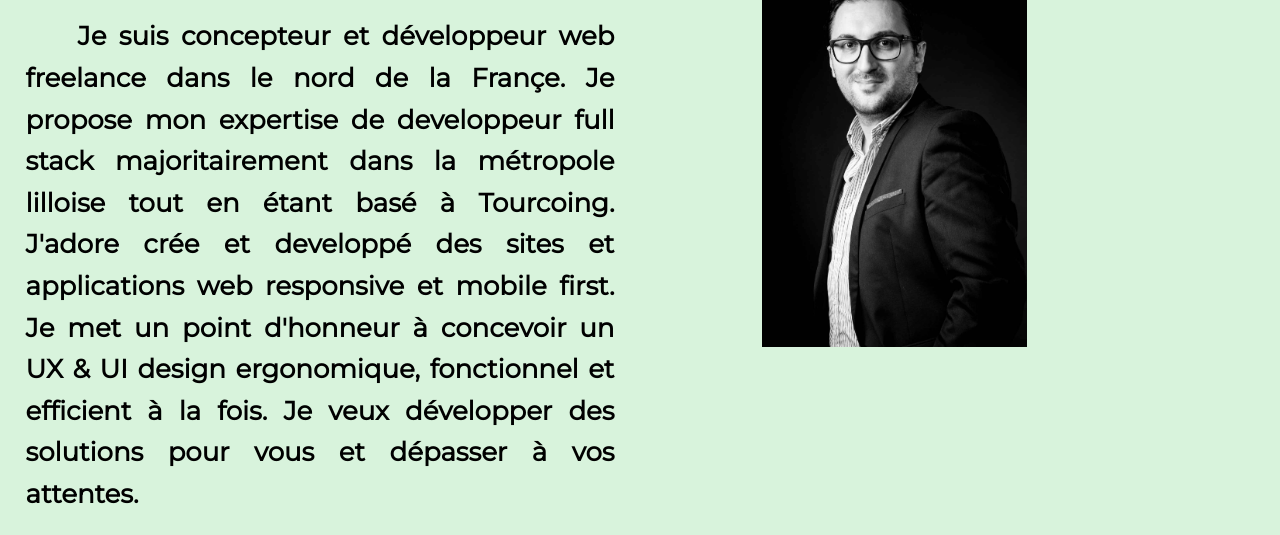
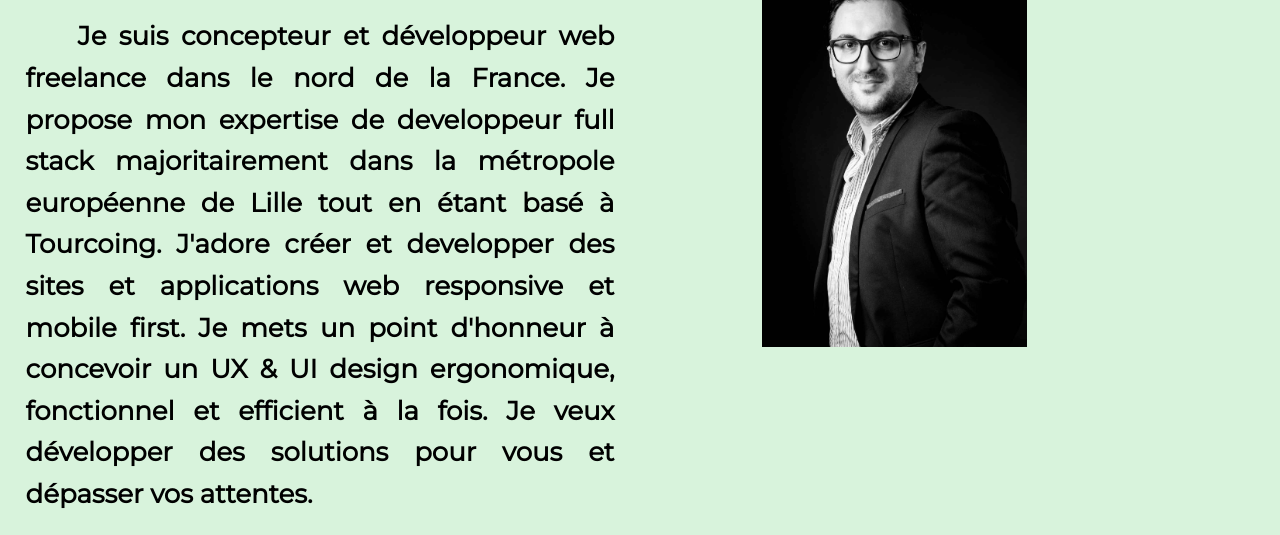
Before and after one commit to arcas59/SiteAdrien, a plain HTML site: page index.html in a window 1280 px wide. Shown: the part 265-800 px from the top of the page. Drawn offline with nearby package versions, Linux system fonts and the light colour scheme.

Commit message:
Modification paragraphe à propos

```diff
--- a/index.html
+++ b/index.html
@@ -61,9 +61,9 @@
                 <div class="about-text">
                     <h2 class="name">Je suis Adrien<span class="note"> Mais vous le saviez déjà</span></h2>
                     <p class="bio">
-                        <span class="tab">Je suis concepteur</span> et développeur web freelance dans le nord de la Françe. Je propose mon expertise de developpeur full stack majoritairement dans la métropole lilloise tout en étant basé à
-                        Tourcoing. J'adore crée et developpé des sites et applications web responsive et mobile first. Je met un point d'honneur à concevoir un UX & UI design ergonomique, fonctionnel et efficient à la fois. Je veux
-                        développer des solutions pour vous et dépasser à vos attentes.
+                        <span class="tab">Je suis concepteur</span> et développeur web freelance dans le nord de la France. Je propose mon expertise de developpeur full stack majoritairement dans la métropole européenne de Lille tout en étant basé à
+                        Tourcoing. J'adore créer et developper des sites et applications web responsive et mobile first. Je mets un point d'honneur à concevoir un UX & UI design ergonomique, fonctionnel et efficient à la fois. Je veux
+                        développer des solutions pour vous et dépasser vos attentes.
                     </p>
                 </div>
                 <img class="profile" src="image/adriennb.jpg" alt="photo profil Adrien Ribeiro" />
```
